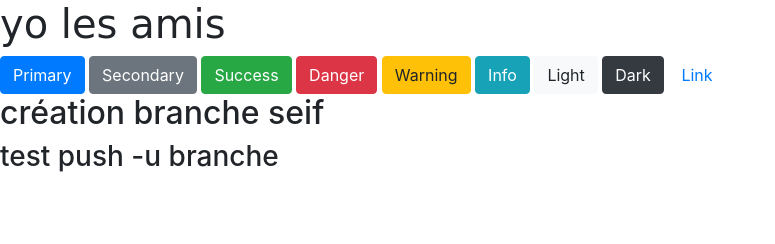
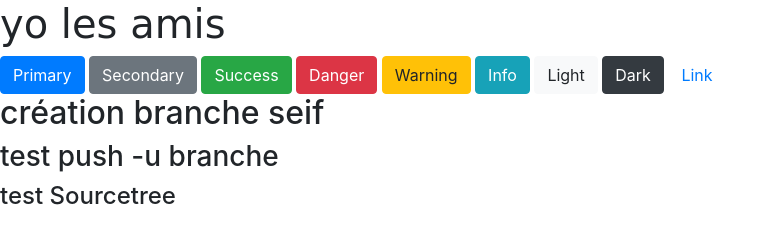
Before and after one commit to IliasHanma/duoExo, a website: page index.html in a window 1280 px wide. Shown: the whole page, without its empty margins (0-775 px from the left). Drawn offline with nearby package versions, Linux system fonts and the light colour scheme; a web font is replaced by a local one.

Commit message:
test Sourcetree

```diff
--- a/index.html
+++ b/index.html
@@ -21,7 +21,7 @@
     <button type="button" class="btn btn-link">Link</button>
 <h2>création branche seif</h2>
 <h3>test push -u branche</h3>
-
+<h4>test Sourcetree</h4>
 
 
 
```
